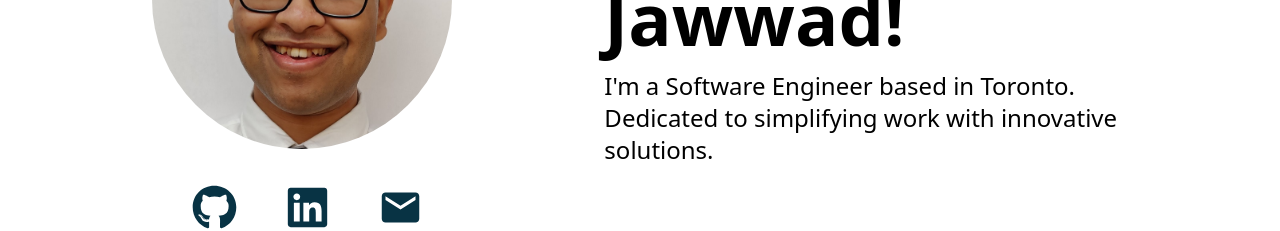
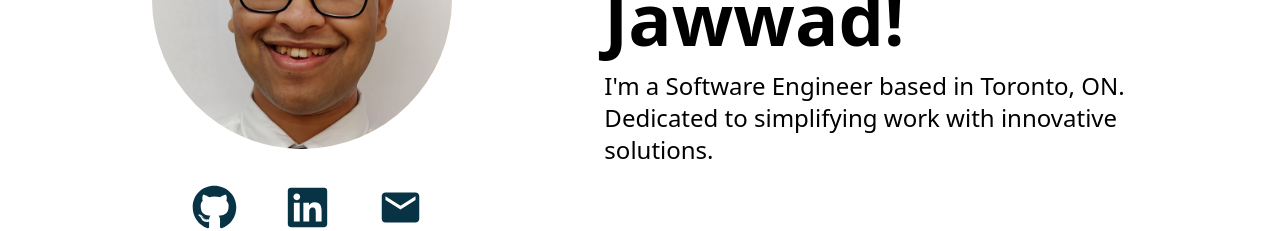
Before and after one commit to JawwadK/tailwind-portfolio, a Next.js app: page / in a window 1280 px wide. Shown: the part 327-558 px from the top of the page. Built offline with nearby package versions, Linux system fonts and the light colour scheme.

Commit message:
Changed content section statment

```diff
--- a/components/Content.tsx
+++ b/components/Content.tsx
@@ -58,7 +58,7 @@ const Content = () => {
               Hello, I&apos;m Jawwad!
             </h1>
             <p className="text-lg mt-4 mb-6 md:text-2xl">
-              I&apos;m a Software Engineer based in Toronto. Dedicated to
+              I&apos;m a Software Engineer based in Toronto, ON. Dedicated to
               simplifying work with innovative solutions.
             </p>
           </div>
```
